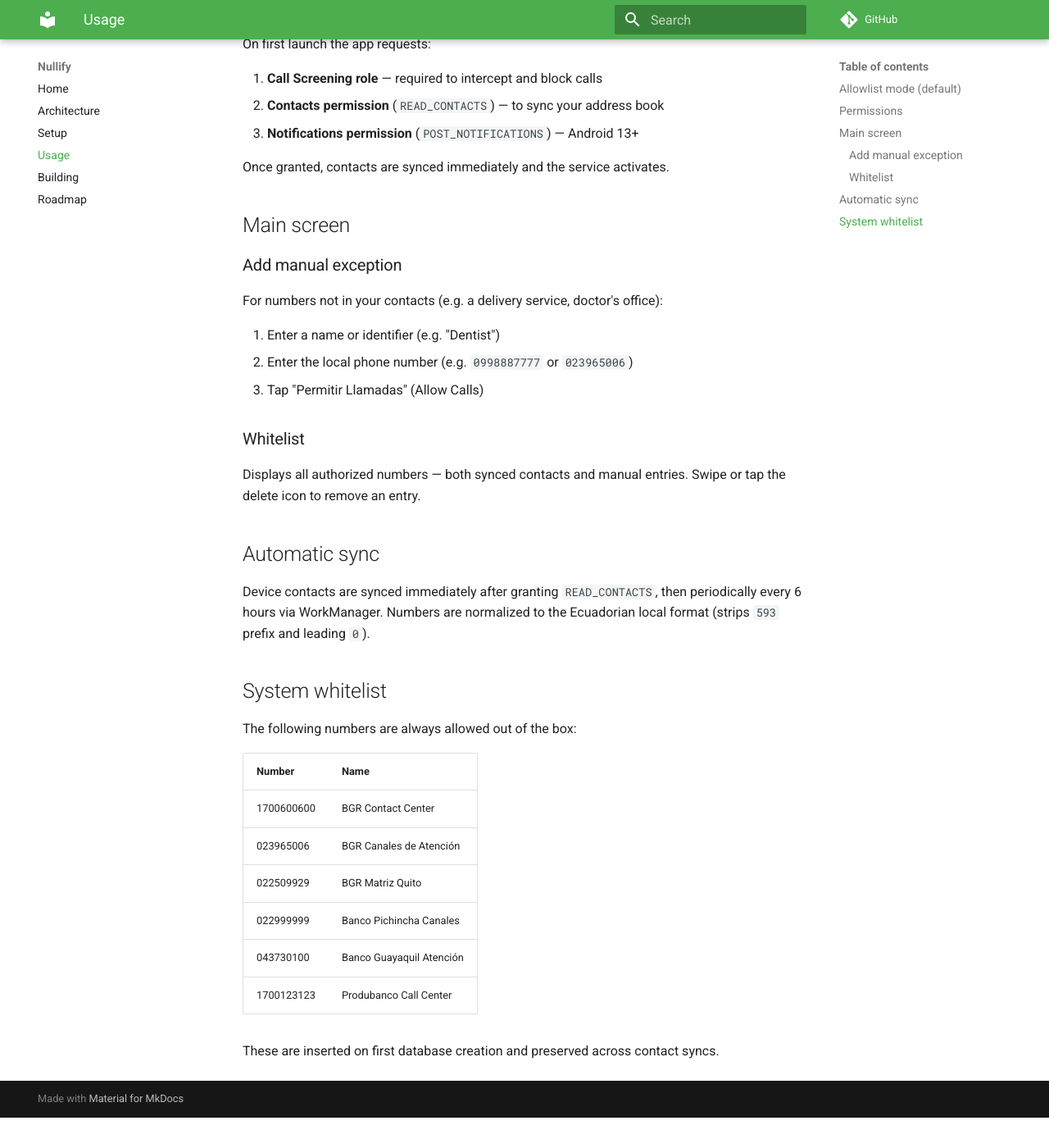
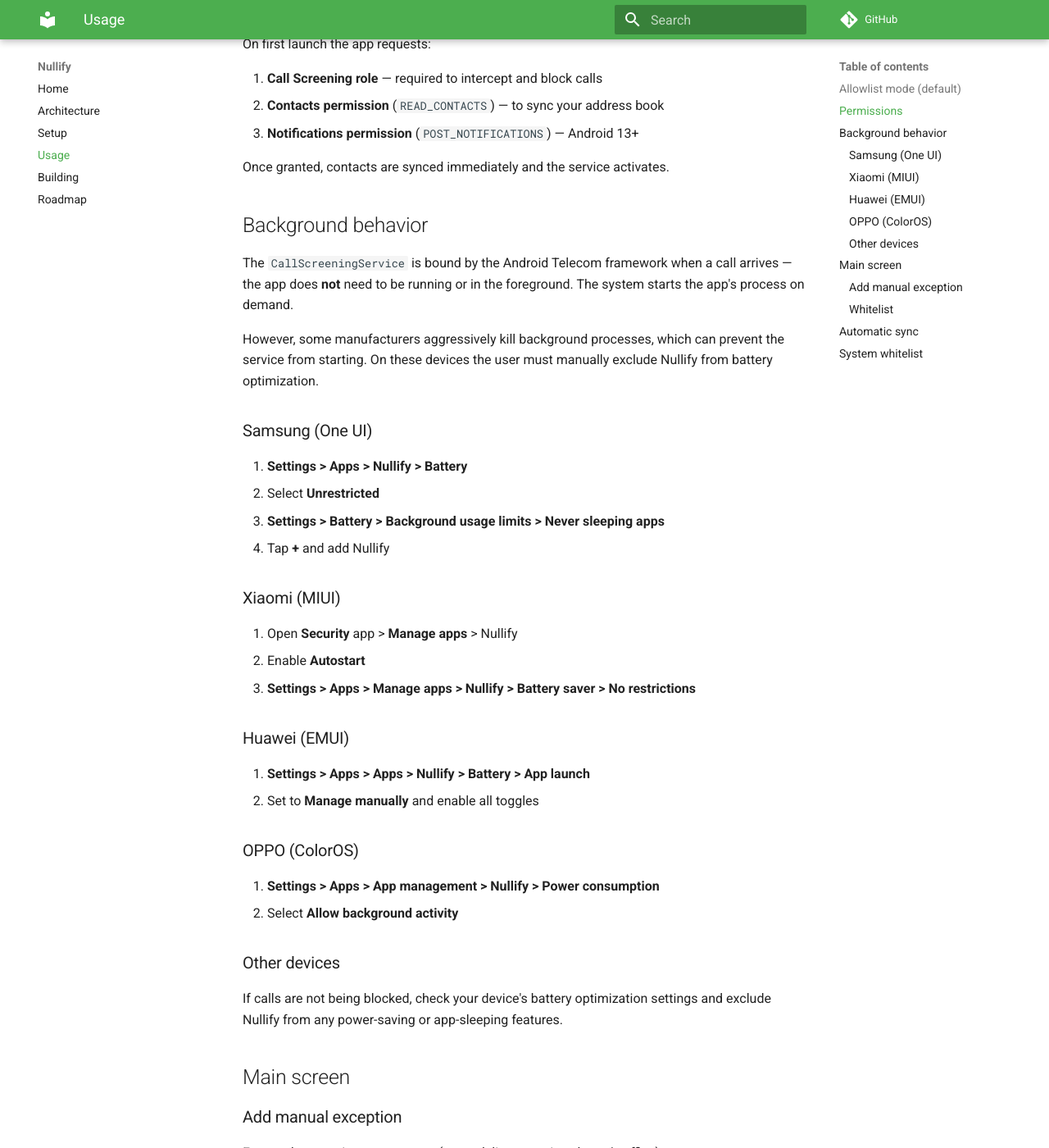
Before and after one commit to iferpaz7/nullify, an MkDocs documentation site: the page built from docs/wiki/usage.md, in a window 1280 px wide and 1400 px high, scrolled down 415 px. Shown: the whole window at 82% size. Built offline with MkDocs 1.6.1 and Material for MkDocs 9.7.7, drawn with Linux system fonts in a browser that asks for light colours; comment, search, counter and statistics services are not loaded; before the commit the page ends 1778 px from its top, so only the background shows below that.

```diff
--- a/docs/wiki/usage.md
+++ b/docs/wiki/usage.md
@@ -18,6 +18,44 @@ On first launch the app requests:
 3. **Notifications permission** (`POST_NOTIFICATIONS`) — Android 13+
 
 Once granted, contacts are synced immediately and the service activates.
+
+## Background behavior
+
+The `CallScreeningService` is bound by the Android Telecom framework when a call
+arrives — the app does **not** need to be running or in the foreground. The
+system starts the app's process on demand.
+
+However, some manufacturers aggressively kill background processes, which can
+prevent the service from starting. On these devices the user must manually
+exclude Nullify from battery optimization.
+
+### Samsung (One UI)
+
+1. **Settings > Apps > Nullify > Battery**
+2. Select **Unrestricted**
+3. **Settings > Battery > Background usage limits > Never sleeping apps**
+4. Tap **+** and add Nullify
+
+### Xiaomi (MIUI)
+
+1. Open **Security** app > **Manage apps** > Nullify
+2. Enable **Autostart**
+3. **Settings > Apps > Manage apps > Nullify > Battery saver > No restrictions**
+
+### Huawei (EMUI)
+
+1. **Settings > Apps > Apps > Nullify > Battery > App launch**
+2. Set to **Manage manually** and enable all toggles
+
+### OPPO (ColorOS)
+
+1. **Settings > Apps > App management > Nullify > Power consumption**
+2. Select **Allow background activity**
+
+### Other devices
+
+If calls are not being blocked, check your device's battery optimization settings
+and exclude Nullify from any power-saving or app-sleeping features.
 
 ## Main screen
 
```
Also changed, not shown: 4 other files.
